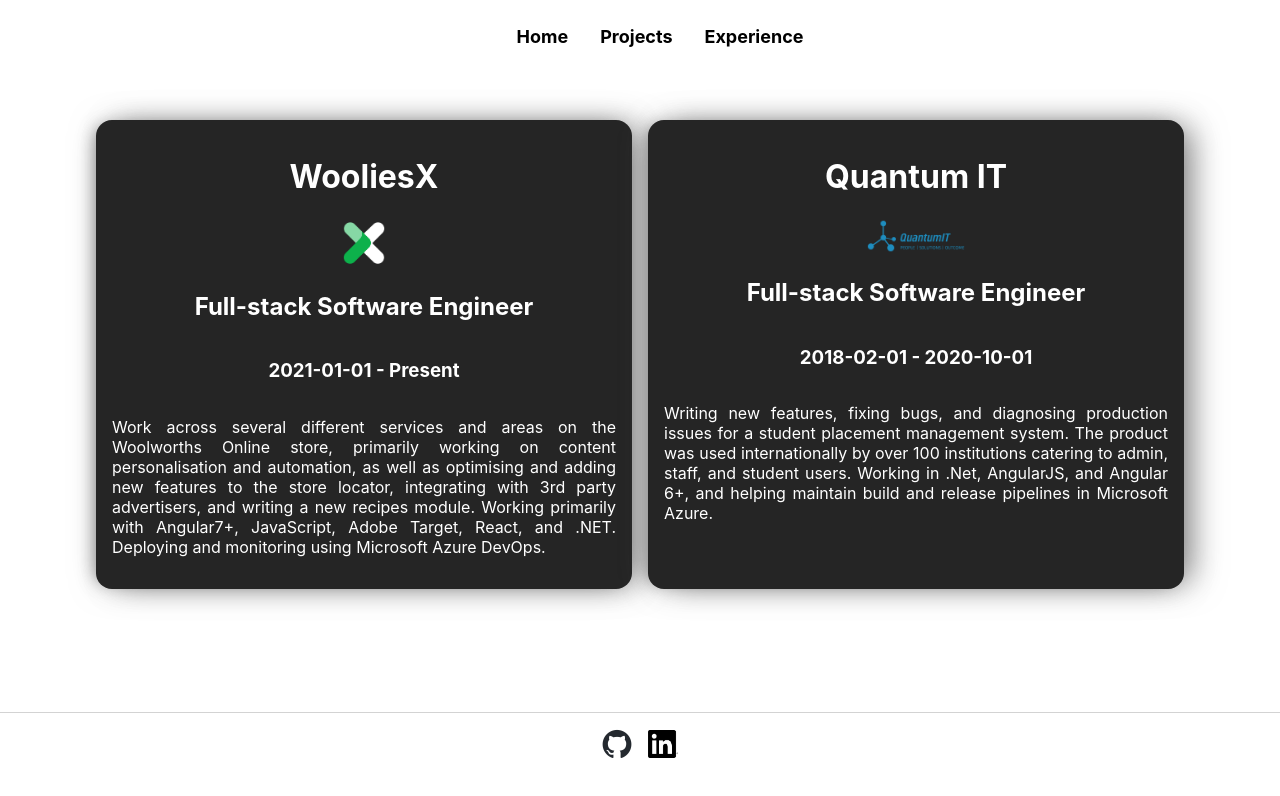
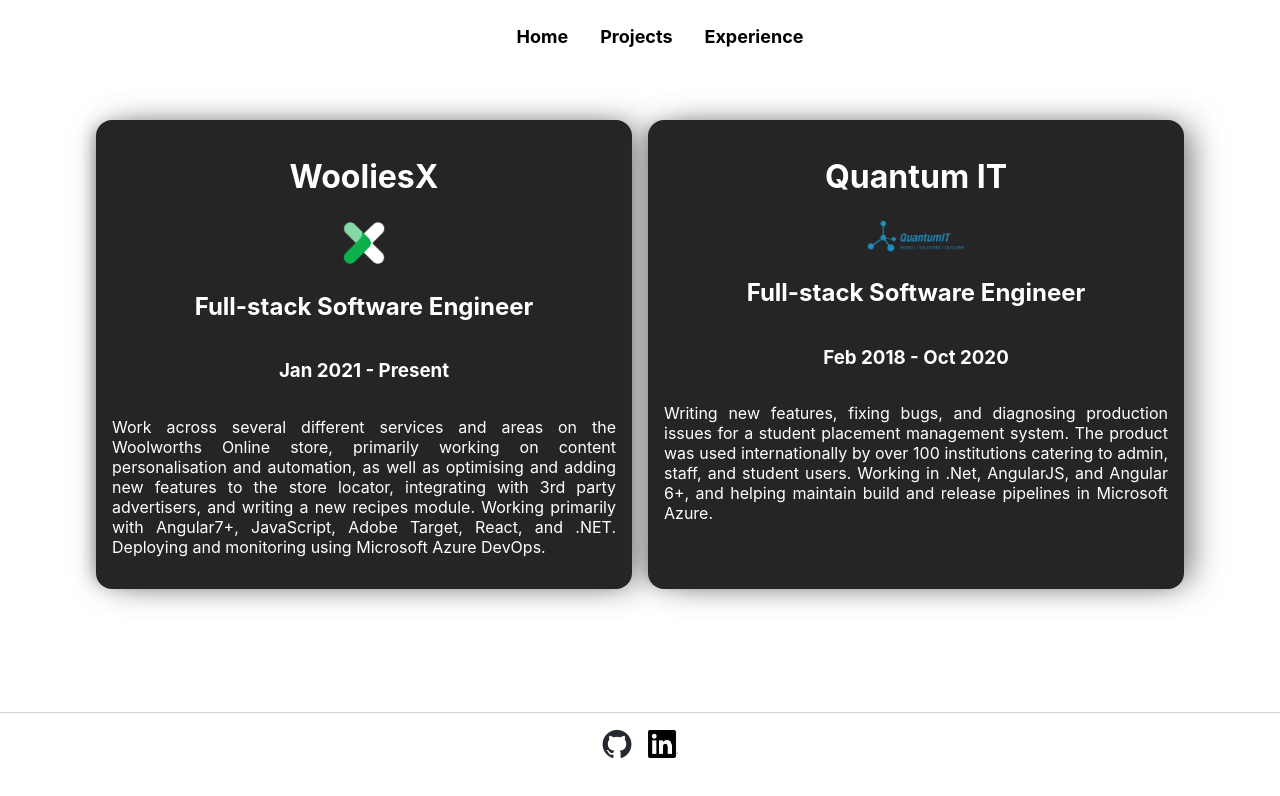
Before and after one commit to NorskJoe/joejohnson-xyz, a React (Vite) app in the folder apps/resume/: page /experience in a window 1280 px wide. Shown: the top 796 px of the page. Built offline with nearby package versions, Linux system fonts and the light colour scheme.

Commit message:
Format dates and center the experience tiles

```diff
--- a/apps/resume/src/pages/experience/experience.module.scss
+++ b/apps/resume/src/pages/experience/experience.module.scss
@@ -8,6 +8,7 @@
     grid-column-gap: 1rem;
     grid-row-gap: 1rem;
     padding-top: 3rem;
+    justify-items: center;
   }
   @media (min-width: 1000px) {
     .grid-container {
--- a/apps/resume/src/pages/experience/experience.tsx
+++ b/apps/resume/src/pages/experience/experience.tsx
@@ -22,9 +22,14 @@
   },
 ];
 
+const formatDate = (date: string): string => {
+  const options: Intl.DateTimeFormatOptions = { year: 'numeric', month: 'short' };
+  return new Date(date).toLocaleDateString('en-AU', options);
+}
+
 const getEndDate = (date: string | undefined): string => {
   if (date) {
-    return date;
+    return formatDate(date);
   }
   return 'Present';
 };
@@ -38,7 +43,7 @@
             key={index}
             title={item.company}
             subTitle={item.jobTitle}
-            summary={`${item.startDate} - ${getEndDate(item.endDate)}`}
+            summary={`${formatDate(item.startDate)} - ${getEndDate(item.endDate)}`}
             bodyText={item.description}
             imageUrl={item.imageUrl}
             imageType={ImageType.LOGO}
```
